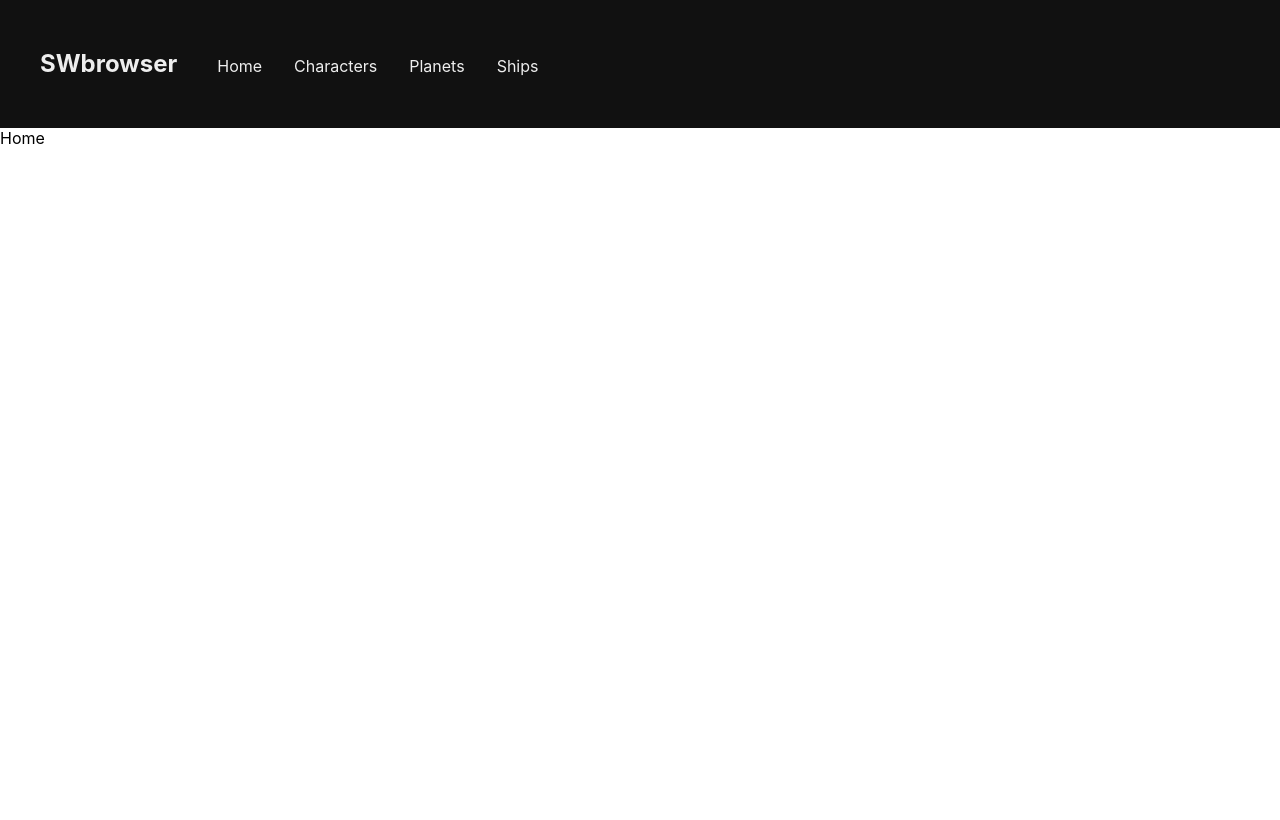
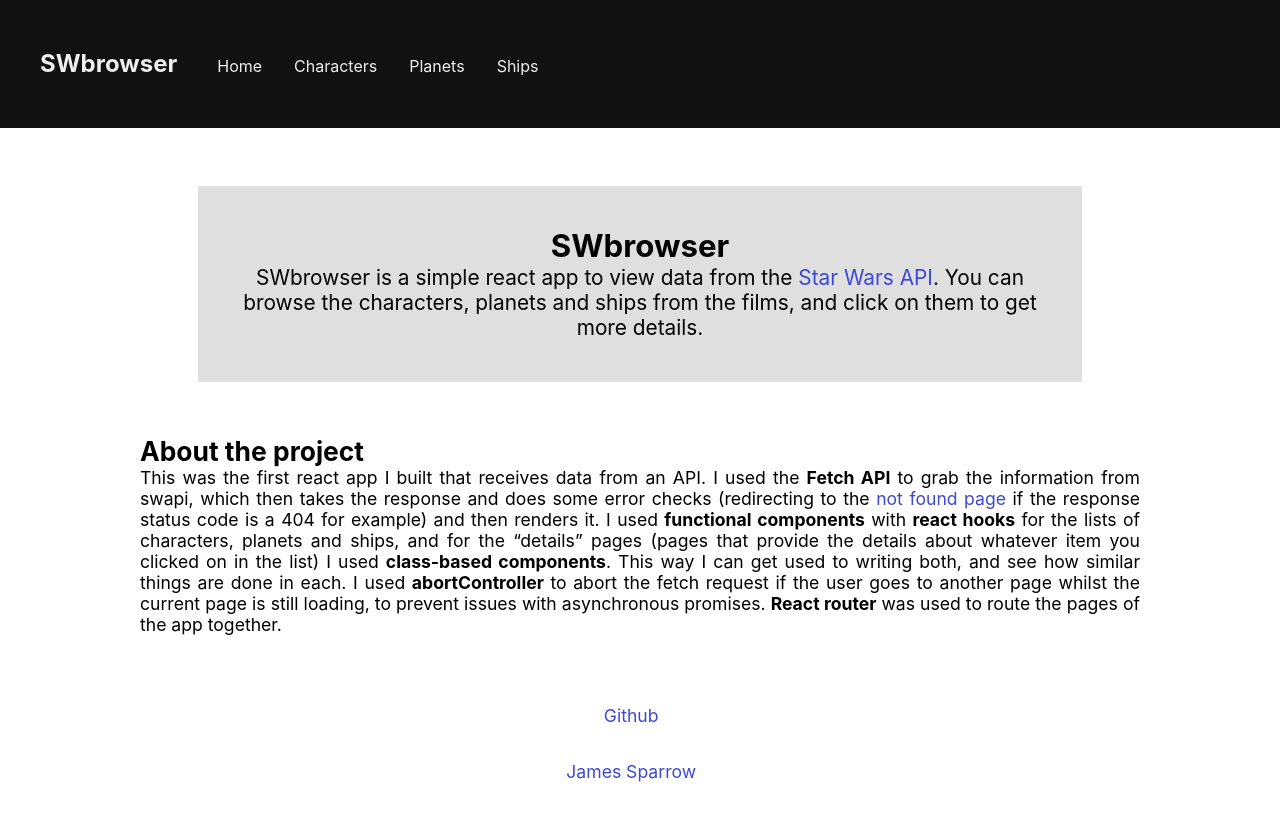
Before and after one commit to JimJam117/swBrowser, a React (Create React App) app: page / in a window 1280 px wide. Shown: the top 820 px of the page. Built offline with nearby package versions, Linux system fonts and the light colour scheme.

Commit message:
Added homepage content and styling

```diff
--- a/src/App.js
+++ b/src/App.js
@@ -17,15 +17,15 @@
 
 // functions used for rendering
 function CharacterList() {
- return(<List  title="Characters" linkName="character" apiRef="people" pageNumb={1}/>);
+ return(<List  title="Characters" linkName="character" apiRef="people"/>);
 }
 
 function PlanetList() {
-  return(<List  title="Planets" linkName="planet" apiRef="planets" pageNumb={1}/>);
+  return(<List  title="Planets" linkName="planet" apiRef="planets"/>);
  }
 
  function ShipList() {
-  return(<List  title="Ships" linkName="ship" apiRef="starships" pageNumb={1}/>);
+  return(<List  title="Ships" linkName="ship" apiRef="starships"/>);
  }
 
 // main function
--- a/src/components/home.jsx
+++ b/src/components/home.jsx
@@ -3,9 +3,22 @@
 export class Home extends Component {
     render() {
         return (
-            <div>
-                Home
-            </div>
+            <main>
+                <section className="home home-top">
+                <h1>SWbrowser</h1>
+                <p>SWbrowser is a simple react app to view data from the <a href="https://swapi.co/">Star Wars API</a>. You can browse the characters, planets and ships from the films, and click on them to get more details. </p>
+                </section>
+
+                <section className="home home-mid">
+                <h2>About the project</h2>
+                <p>This was the first react app I built that receives data from an API. I used the <strong>Fetch API</strong> to grab the information from swapi, which then takes the response and does some error checks (redirecting to the <a href="/not-found">not found page</a> if the response status code is a 404 for example) and then renders it. I used <strong>functional components</strong> with <strong>react hooks</strong> for the lists of characters, planets and ships, and for the “details” pages (pages that provide the details about whatever item you clicked on in the list) I used <strong>class-based components</strong>. This way I can get used to writing both, and see how similar things are done in each. I used <strong>abortController</strong> to abort the fetch request if the user goes to another page whilst the current page is still loading, to prevent issues with asynchronous promises. <strong>React router</strong> was used to route the pages of the app together. </p>
+                </section>
+
+                <section className="home home-links">
+                    <a href="https://github.com/JimJam117/swBrowser">Github</a>
+                    <a href="https://jsparrow.uk">James Sparrow</a>
+                </section>
+            </main>
         );
     }
 }
--- a/src/index.css
+++ b/src/index.css
@@ -99,6 +99,43 @@
   padding: 1em 1em 0.5em 0;
 }
 
+/* Home */
+.home{
+  text-align: justify;
+  max-width: 1000px;
+  margin: auto;
+  font-size: 1.1rem;
+}
+.home a{
+  text-decoration: none;
+  color: #3c48d5;
+}
+.home-top{
+  text-align: center;
+  max-width: 800px;
+  margin: 2em auto;
+  font-size: 1.3rem;
+  padding: 2em;
+  background-color: #80808040;
+}
+.home-top h1{
+  padding: 0;
+}
+.home-mid{
+  margin: 3em auto;
+}
+.home-links{
+  display: flex;
+  flex-direction: column;
+  padding-bottom: 5em;
+}
+.home-links a{
+  padding: 1em;
+  padding-left: 0;
+  text-align: center;
+}
+
+
 .loading {
   font-size: 5rem;
   display: flex;
@@ -115,6 +152,7 @@
 @media screen and (max-width: 500px) {
   nav, nav ul{
     display: block;
+    text-align: center;
   }
   .item-link{
     min-width: 200px;
```
